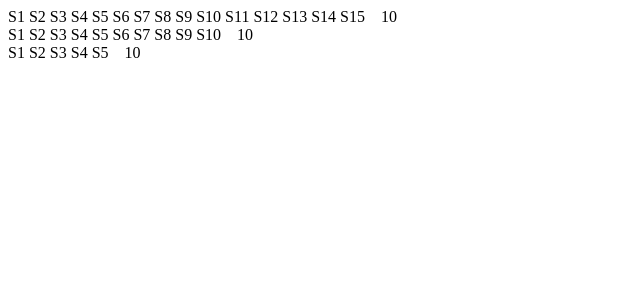
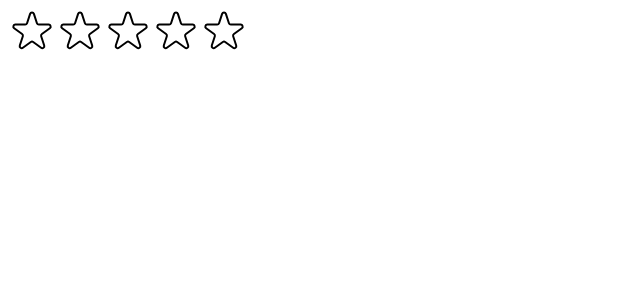
Before and after one commit to P666R/CineMate-React, a React (Create React App) app: page / in a window 1280 px wide. Shown: the top 300 px of the page, without its empty margins (0-640 px from the left). Built offline with nearby package versions, Linux system fonts and the light colour scheme.

Commit message:
feat-starRating: implemented the Star component functionality

```diff
--- a/src/StarRating.tsx
+++ b/src/StarRating.tsx
@@ -1,4 +1,4 @@
-import React from 'react';
+import React, { useState } from 'react';
 
 const containerStyle: React.CSSProperties = {
   display: 'flex',
@@ -8,7 +8,6 @@
 
 const starContainerStyle: React.CSSProperties = {
   display: 'flex',
-  gap: '4px',
 };
 
 const styleText: React.CSSProperties = {
@@ -21,16 +20,102 @@
 };
 
 function StarRating({ maxRating = 5 }: StarRatingProps): React.JSX.Element {
+  const [rating, setRating] = useState<number>(0);
+
+  function handleRating(rating: number): void {
+    setRating(rating);
+  }
+
   return (
     <div style={containerStyle}>
       <div style={starContainerStyle}>
         {Array.from({ length: maxRating }, (_, idx) => (
-          <span key={idx}>S{idx + 1}</span>
+          <Star
+            key={idx}
+            onRate={() => handleRating(idx + 1)}
+            full={rating >= idx + 1}
+          />
         ))}
       </div>
-      <p style={styleText}>10</p>
+      <p style={styleText}>{rating || ''}</p>
     </div>
   );
 }
 
+const startStyle: React.CSSProperties = {
+  height: '48px',
+  width: '48px',
+  display: 'block',
+  cursor: 'pointer',
+};
+
+type StarProps = {
+  onRate: () => void;
+  full: boolean;
+};
+
+function Star({ onRate, full }: StarProps): React.JSX.Element {
+  return (
+    <span style={startStyle} role="button" onClick={onRate}>
+      {full ? (
+        <svg
+          xmlns="http://www.w3.org/2000/svg"
+          viewBox="0 0 20 20"
+          fill="#000"
+          stroke="#000"
+        >
+          <path d="M9.049 2.927c.3-.921 1.603-.921 1.902 0l1.07 3.292a1 1 0 00.95.69h3.462c.969 0 1.371 1.24.588 1.81l-2.8 2.034a1 1 0 00-.364 1.118l1.07 3.292c.3.921-.755 1.688-1.54 1.118l-2.8-2.034a1 1 0 00-1.175 0l-2.8 2.034c-.784.57-1.838-.197-1.539-1.118l1.07-3.292a1 1 0 00-.364-1.118L2.98 8.72c-.783-.57-.38-1.81.588-1.81h3.461a1 1 0 00.951-.69l1.07-3.292z" />
+        </svg>
+      ) : (
+        <svg
+          xmlns="http://www.w3.org/2000/svg"
+          fill="none"
+          viewBox="0 0 24 24"
+          stroke="#000"
+        >
+          <path
+            strokeLinecap="round"
+            strokeLinejoin="round"
+            strokeWidth="{2}"
+            d="M11.049 2.927c.3-.921 1.603-.921 1.902 0l1.519 4.674a1 1 0 00.95.69h4.915c.969 0 1.371 1.24.588 1.81l-3.976 2.888a1 1 0 00-.363 1.118l1.518 4.674c.3.922-.755 1.688-1.538 1.118l-3.976-2.888a1 1 0 00-1.176 0l-3.976 2.888c-.783.57-1.838-.197-1.538-1.118l1.518-4.674a1 1 0 00-.363-1.118l-3.976-2.888c-.784-.57-.38-1.81.588-1.81h4.914a1 1 0 00.951-.69l1.519-4.674z"
+          />
+        </svg>
+      )}
+    </span>
+  );
+}
+
 export default StarRating;
+
+/*
+FULL STAR
+
+<svg
+  xmlns="http://www.w3.org/2000/svg"
+  viewBox="0 0 20 20"
+  fill="#000"
+  stroke="#000"
+>
+  <path
+    d="M9.049 2.927c.3-.921 1.603-.921 1.902 0l1.07 3.292a1 1 0 00.95.69h3.462c.969 0 1.371 1.24.588 1.81l-2.8 2.034a1 1 0 00-.364 1.118l1.07 3.292c.3.921-.755 1.688-1.54 1.118l-2.8-2.034a1 1 0 00-1.175 0l-2.8 2.034c-.784.57-1.838-.197-1.539-1.118l1.07-3.292a1 1 0 00-.364-1.118L2.98 8.72c-.783-.57-.38-1.81.588-1.81h3.461a1 1 0 00.951-.69l1.07-3.292z"
+  />
+</svg>
+
+
+EMPTY STAR
+
+<svg
+  xmlns="http://www.w3.org/2000/svg"
+  fill="none"
+  viewBox="0 0 24 24"
+  stroke="#000"
+>
+  <path
+    strokeLinecap="round"
+    strokeLinejoin="round"
+    strokeWidth="{2}"
+    d="M11.049 2.927c.3-.921 1.603-.921 1.902 0l1.519 4.674a1 1 0 00.95.69h4.915c.969 0 1.371 1.24.588 1.81l-3.976 2.888a1 1 0 00-.363 1.118l1.518 4.674c.3.922-.755 1.688-1.538 1.118l-3.976-2.888a1 1 0 00-1.176 0l-3.976 2.888c-.783.57-1.838-.197-1.538-1.118l1.518-4.674a1 1 0 00-.363-1.118l-3.976-2.888c-.784-.57-.38-1.81.588-1.81h4.914a1 1 0 00.951-.69l1.519-4.674z"
+  />
+</svg>
+
+*/
--- a/src/index.tsx
+++ b/src/index.tsx
@@ -7,8 +7,6 @@
 );
 root.render(
   <React.StrictMode>
-    <StarRating maxRating={15} />
-    <StarRating maxRating={10} />
-    <StarRating />
+    <StarRating maxRating={5} />
   </React.StrictMode>
 );
```
